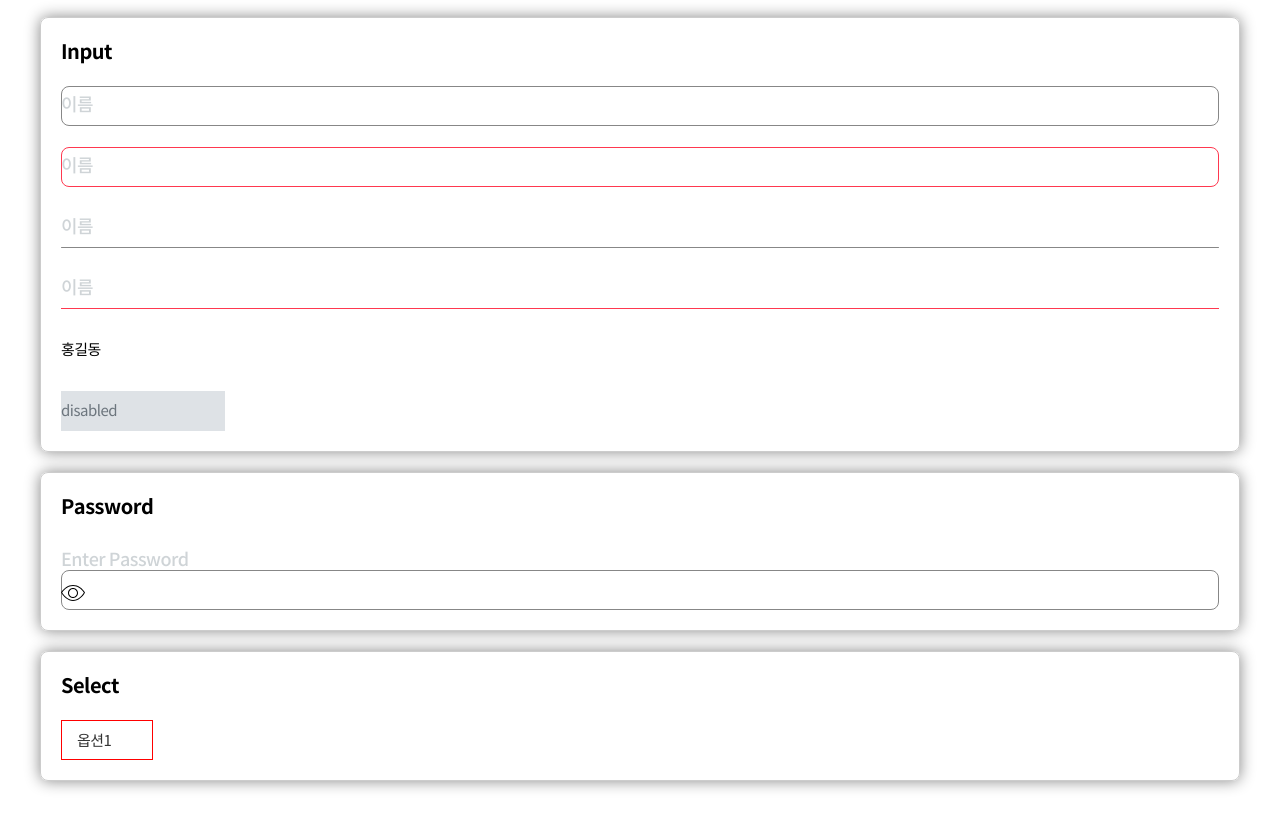
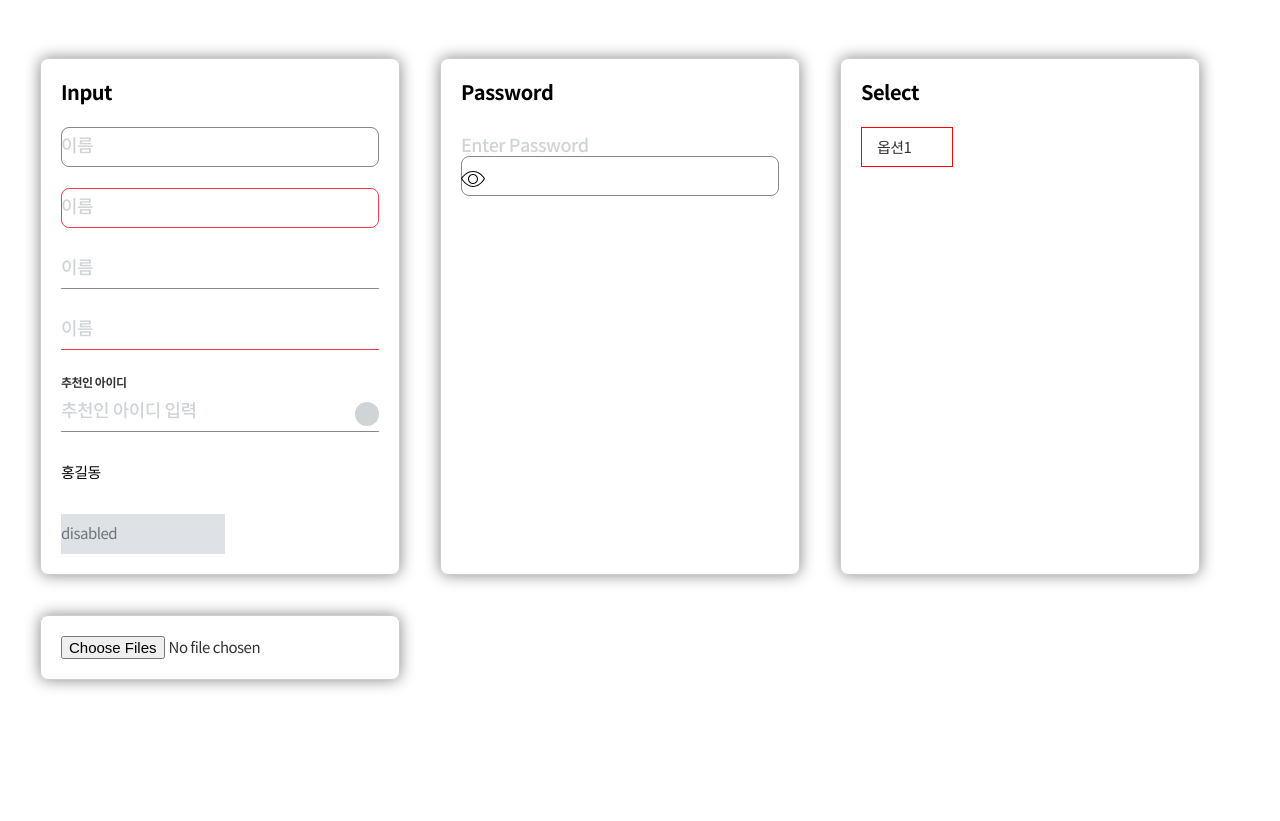
Before and after one commit to minwo/myGreenCar, a website: page src/components/input.html in a window 1280 px wide. Shown: the part 65-886 px from the top of the page. After the commit the page ends 800 px from the top, so only its background shows below. Drawn offline with nearby package versions, Linux system fonts and the light colour scheme; files that its build step writes are made by us from their sources; files whose address does not match are found by name.

Commit message:
input  컴포넌트 추가 하단 버튼 타입 수정

```diff
--- a/src/components/input.html
+++ b/src/components/input.html
@@ -5,6 +5,10 @@
         <style>
             .contents {
 				padding: 20px 40px 20px !important;
+            }
+			.module{
+				display:flex;
+				flex-wrap: wrap;
 			}
             .contents .tmp-guide-box {
                 margin-left: 0;
@@ -14,6 +18,15 @@
                 margin-bottom: 20px;
                 font-size: 30px;
             }
+
+			.tmp-guide-box{
+				flex:1;
+				width:360px;
+				flex-basis: 360px;
+				max-width: 360px;
+				margin-right:40px !important;
+				box-sizing: border-box;
+			}
         </style>
     </head>
     <body>
@@ -21,7 +34,11 @@
             <!-- container -->
             <section id="container">
                 <div class="contents">
-                    <h2>INPUT</h2>
+
+
+                    <h2>INPUT</h2><br>
+
+					<div class="module">
 
 						<!-- Input -->
 						<div class="tmp-guide-box">
@@ -51,6 +68,17 @@
 
 							<div class="ip-group error">
 								<input type="text" class="ip-txt" required placeholder="이름">
+								<div class="line"></div>
+							</div>
+
+							<br>
+
+							<div class="ip-group">
+								<label for="ip01" class="ip-label">추천인 아이디</label>
+								<input id="ip01" type="text" class="ip-txt" placeholder="추천인 아이디 입력">
+								<button type="button" class="btn-del">
+									<i class="ico delete md"></i>
+								</button>
 								<div class="line"></div>
 							</div>
 
@@ -86,9 +114,21 @@
 							</select>
 						</div>
 						<!-- Select -->
+
+						<!-- input file -->
+						<div class="tmp-guide-box">
+							<!--
+								이미지 다중 선택 : multiple
+								aos : accept 갤러리 바로 접근
+							-->
+							<input type="file" multiple accept=image/*>
+						</div>
+
 					</div>
 				</section>
 			</div>
+		</div>
+
 
         <script type="text/javascript">
 			// 비밀번호 입력필드
```
Also changed, not shown: src/components/layout01.html (+1 -1 lines), src/components/swiper.html (+1 -1 lines), src/html/member/SCR_GA_CA_0110_P02.html (+0 -1 lines), src/html/member/SCR_GA_CA_0110_P03.html (+2 -1 lines), src/html/page/SCR_GA_CI_0401_M01.html (+1 -1 lines), src/include/bot_fix.html (+3 -1 lines). Lines whose indentation alone changed are shown as unchanged.
